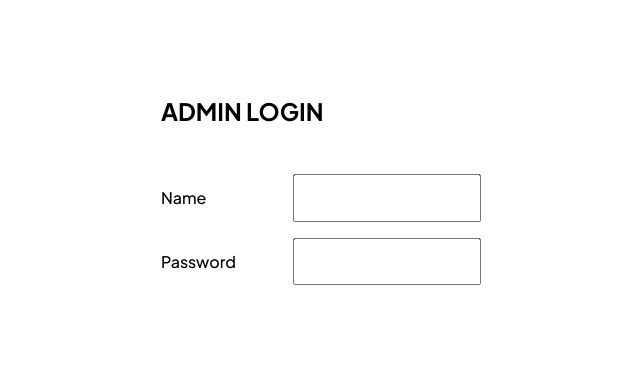
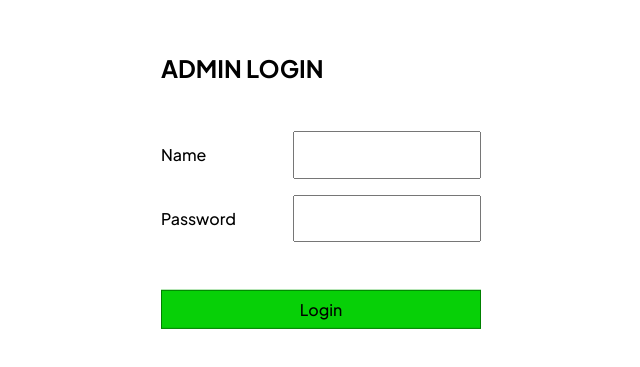
Before and after one commit to S7R4NGER1337/TheCulinaryHaven, a React (Create React App) app in the folder client/: page /admin/login in a window 1280 px wide. Shown: the part 209-576 px from the top of the page, without its empty margins (319-959 px from the left). Built offline with nearby package versions, Linux system fonts and the light colour scheme.

Commit message:
adding button to login page

```diff
--- a/client/src/admin/AdminLogin.js
+++ b/client/src/admin/AdminLogin.js
@@ -13,6 +13,7 @@ export default function AdminLogin() {
                 <label>Password</label>
                 <input className={styles.input} />
             </div>
+            <button className={styles.loginButton}>Login</button>
         </div>
     )
 }
--- a/client/src/admin/adminLogin.module.css
+++ b/client/src/admin/adminLogin.module.css
@@ -28,3 +28,17 @@
     font-size: 1.5rem;
     margin-bottom: 2rem;
 }
+
+.loginButton{
+    margin-top: 2rem;
+    padding: 0.5em 1em;
+    font-size: 1rem;
+    font-weight: 500;
+    background-color: rgb(7, 208, 7);
+    border: 0.1em solid green;
+}
+
+.loginButton:hover{
+    cursor: pointer;
+    transform: scale(1.1);
+}
```
